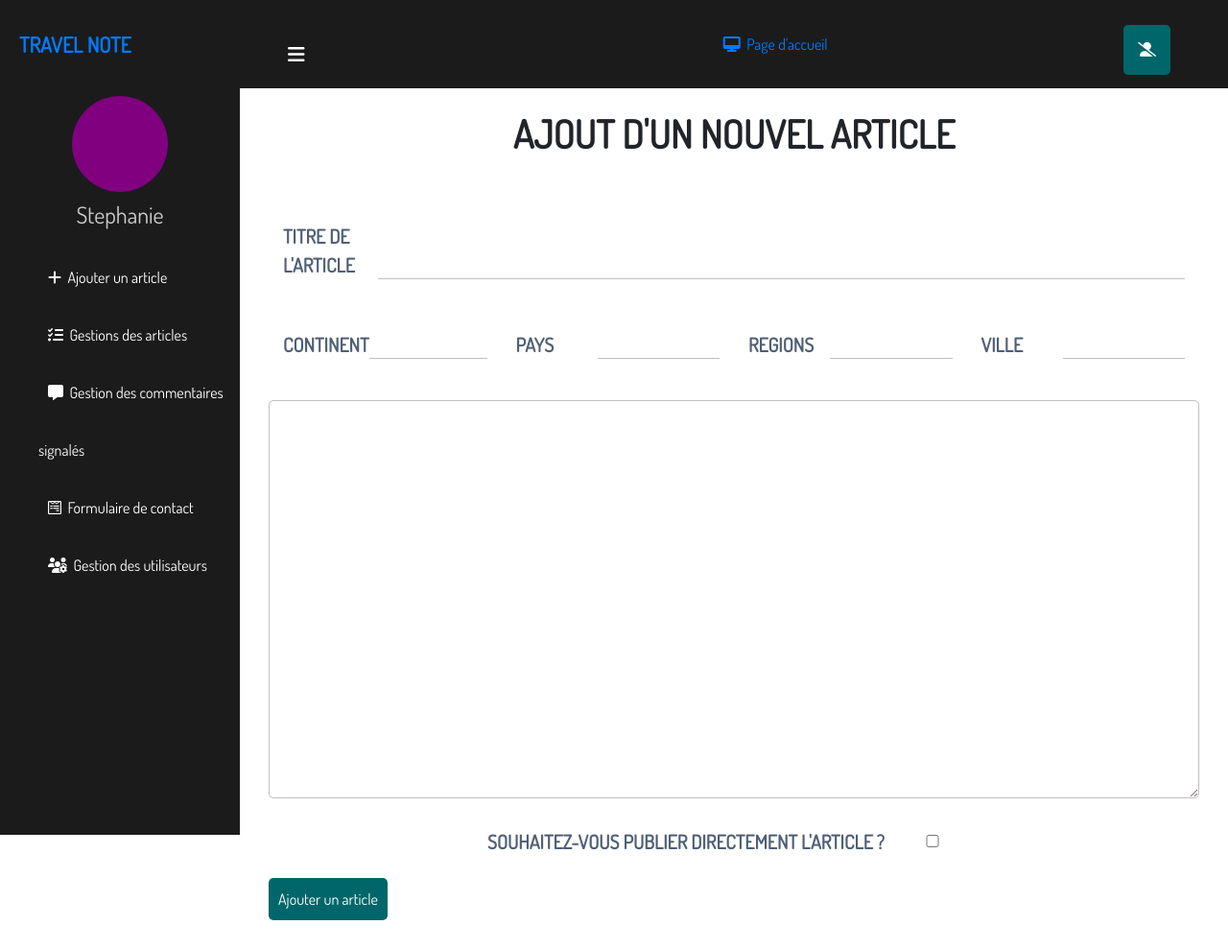
After one commit to stph-phm/Travel-Note, a PHP site: template View/Articles/createArticleView.php in a window 1280 px wide. The commit adds this page. Shown: the whole page at 96% size. Run offline with PHP 8.4, Linux system fonts and the light colour scheme; the template is opened without the code that fills it, so the values that code supplies are empty; some libraries are stand-ins or nearby versions.

Commit message:
Only admin page add Article MVC

```diff
--- a/App/Controller/Comments.php
+++ b/App/Controller/Comments.php
@@ -95,7 +95,6 @@ class Comments extends Controller
 
                 header('Location: index.php?action=dashboard');
             }
-
         }else {
             throw new \Exception("Aucun identifiant de billet envoyé");
         }
--- a/App/Model/CommentsManager.php
+++ b/App/Model/CommentsManager.php
@@ -114,7 +114,7 @@ class CommentsManager extends Manager
         $db = $this->dbConnect();
         $reqComment = $db->prepare(
             'DELETE FROM comments
-                WHERE id = :id');
+            WHERE id = :id');
 
         $reqComment->execute([
             'id' => $comment_id
--- a/Assets/CSS/contentAdmin.css
+++ b/Assets/CSS/contentAdmin.css
@@ -10,13 +10,62 @@ td.t-report-comment {
 }
 
 td.t-report-comment a.check-comment:hover {
-     background: #006669;
+     background: #35bb29;
 }
 
 td.t-report-comment a.times-comment:hover {
      background: #9E1820;
 }
 
+/* ===========================PAGE CREATE ARTICLE===========================  */
+.part-addArticle {
+     width: 100%;
+}
+.part-addArticle .form form .title label input {
+     width: 90%;
+}
+
+.part-addArticle .form form .where {
+     display: flex;
+}
+
+.part-addArticle .form form label  {
+     display: flex;
+}
+
+.part-addArticle .form form label span {
+     width: 100px;
+}
+
+.part-addArticle .form form label input {
+     width: 70%;
+     margin: 0;
+}
+
+.part-addArticle .form form .is-published-or-draft {
+     display: flex;
+     justify-content: center;
+     align-items: center;
+}
+
+.part-addArticle .form form .is-published-or-draft label span {
+     display: flex;
+     justify-content: center;
+     align-items: center;
+}
+
+.part-addArticle .form form button.submit {
+     padding: 10px;
+     background: #006669;
+     color: white;
+     border: none;
+     border-radius : 5px
+}
+
+.part-addArticle .form form button.submit:hover {
+     background: #005558;
+     font-weight: 600;
+}
 /*=================== PAGE ARTICLE MANAGEMENT=================== */
 .part-management {
      text-align: center;
@@ -160,3 +209,18 @@ td.t-user {
      display: flex;
      justify-content: space-around;
 }
+
+td.t-user a.user-eye:hover {
+     background: #186d9e;
+     font-weight: 600;
+}
+
+td.t-user a.user-lock:hover {
+     background: #9E1820;
+     font-weight: 600;
+}
+td.t-user a.user-check:hover {
+     background: #35bb29;
+     font-weight: 600;
+}
+/*PAGE DISPLAY USER */
--- a/Assets/CSS/dashboardAdmin.css
+++ b/Assets/CSS/dashboardAdmin.css
@@ -85,6 +85,9 @@ header.header-admin .right_area a.logout-btn:hover {
 
 .sidebar a:hover {
      background: #006669;
+     color: white;
+     text-decoration: none;
+     font-weight: 600;
 }
 
 .sidebar i {
@@ -124,14 +127,14 @@ input#check:checked~.sidebar a {
 .content-sidebar {
      margin-left: 250px;
      padding-top: 115px;
-     transition: margin-left .6s ;
+     transition: margin-left .6s;
      height: 100%;
      display: flex;
      flex-direction: column;
      align-items: center;
 }
 
-input#check:checked ~.content-sidebar {
+input#check:checked~.content-sidebar {
      margin-left: 60px;
 }
 
--- a/View/Articles/addArticleView.php
+++ /dev/null
@@ -1,5 +0,0 @@
-<?php $title = "Ajouter un Articles" ?>
-<?php ob_start(); ?>
-
-<?php $content = ob_get_clean(); ?>
-<?php include 'View/template.php'; ?>
--- /dev/null
+++ b/View/Articles/createArticleView.php
@@ -0,0 +1,53 @@
+<?php $title = "Ajouter un Articles" ?>
+<?php ob_start(); ?>
+<h1>Ajout d'un nouvel article</h1>
+
+<div class="part-addArticle">
+     <div class="form">
+
+          <form action="" method="post">
+               <div class="title">
+                    <label for="title"><span>Titre de l'article</span> <input type="text" name="title"
+                              id="title"></label>
+               </div>
+               <div class="where">
+                    <div class="continent">
+                         <label for="continent"> <span>Continent</span> <input type="text" name="continent"
+                                   id="continent"></label>
+                    </div>
+
+
+                    <div class="country">
+                         <label for="country"><span> Pays</span> <input type="text" name="country" id="country"></label>
+
+                    </div>
+
+                    <div class="regions">
+                         <label for="regions"> <span>Regions</span> <input type="text" name="regions"
+                                   id="regions"></label>
+
+                    </div>
+
+                    <div class="city">
+                         <label for="city"><span>Ville</span> <input type="text" name="city" id="city"></label>
+
+                    </div>
+               </div>
+               <div class="content">
+                    <textarea name="content" id="default" cols="30" rows="15"></textarea>
+               </div>
+               <div class="is-published-or-draft">
+
+                    <label for="published">Souhaitez-vous publier directement l'article ? <span><input type="checkbox" name="published" id="published"></span></label>
+               </div>
+
+               <button type="submit" class="submit">Ajouter un article </button>
+          </form>
+          <?php if (isset($errorMsg)): ?>
+               <div class="alert"><?= $errorMsg?></div>
+          <?php endif; ?>
+     </div>
+</div>
+
+<?php $content = ob_get_clean(); ?>
+<?php include 'View/gabarit.php'; ?>
--- a/View/Comments/listReportComments.php
+++ b/View/Comments/listReportComments.php
@@ -26,7 +26,7 @@
 
                          <td class="t-content"><?= date_format(date_create($commentReport['comment_at']), 'd/m/Y') ?></td>
                          <td class="t-report-comment">
-                              <a href="index.php?action=validateReport&amp;id=<?= $commentReport['id'] ?>" class="check-comment btn btn-success">Valider <i
+                              <a href="index.php?action=validateReport&amp;id=<?= $commentReport['id'] ?>" class="check-comment btn btn-secondary">Valider <i
                                         class="fas fa-check"></i></a>
 
                               <a href="index.php?action=deleteCommentReport&amp;id=<?= $commentReport['id'] ?> " class="times-comment btn btn-secondary">Supprimer
--- a/View/Registration/loginUserView.php
+++ b/View/Registration/loginUserView.php
@@ -18,6 +18,7 @@
                 </div>
                 <button type="submit" name="connect">Se connecter</button>
             </form>
+
         </div>
         <?php include 'View/Page/errorMsg.php'; ?>
     </div>
--- a/View/gabarit.php
+++ b/View/gabarit.php
@@ -42,6 +42,9 @@
           <label for="check">
                <i class="fas fa-bars" id="sidebar_btn"></i>
           </label>
+          <div class="home">
+               <a href="index.php"><i class="fas fa-desktop"></i>&nbsp; <span>Page d'accueil</span></a>
+          </div>
           <div class="right_area">
                <a href="index.php?action=logout" class="logout-btn"><i class="fas fa-user-alt-slash"></i></a>
           </div>
@@ -52,7 +55,7 @@
                <div class="profile_img"></div>
                <h4>Stephanie</h4>
           </center>
-          <a href="index.php"><i class="fas fa-desktop"></i>&nbsp; <span>Page d'accueil</span></a>
+          <a href="index.php?action=createArticle"><i class="fas fa-plus"></i>&nbsp; <span>Ajouter un article</span> </a>
           <a href="index.php?action=articleManagement"><i class="fas fa-tasks"></i>&nbsp; <span>Gestions des articles
                </span></a>
           <a href="index.php?action=dashboard"><i class="fas fa-comment-alt"></i>&nbsp; <span>Gestion des commentaires
--- a/View/template.php
+++ b/View/template.php
@@ -53,7 +53,7 @@
                               <input type="checkbox" id="btn-1">
                               <ul>
                               <?php if ($this->isLogin): ?>
-                                   <li><a href="#">Profile</a></li>
+                                   <li><a href="index.php?action=profil">Profile</a></li>
                               <?php endif;?>
 
                               <?php if($this->isAdmin): ?>
--- a/index.php
+++ b/index.php
@@ -88,6 +88,14 @@ try {
             $users = new Users;
             $users->unblockUser();
             break;
+        case 'profil':
+            $users = new Users;
+            $users->profilUser();
+            break;
+        case 'createArticle':
+            $articles = new Articles;
+            $articles->addArticle();
+            break;
 
 
         default:
```
Also changed, not shown: App/Controller/Articles.php (+42 -4 lines), App/Controller/Users.php (+9 -0 lines), App/Model/ArticlesManager.php (+29 -0 lines), Assets/CSS/style.css (+22 -0 lines), View/Articles/displayArticleView.php (+12 -4 lines), View/User/listUserView.php (+5 -9 lines), View/User/profilView.php (+27 -1 lines).
